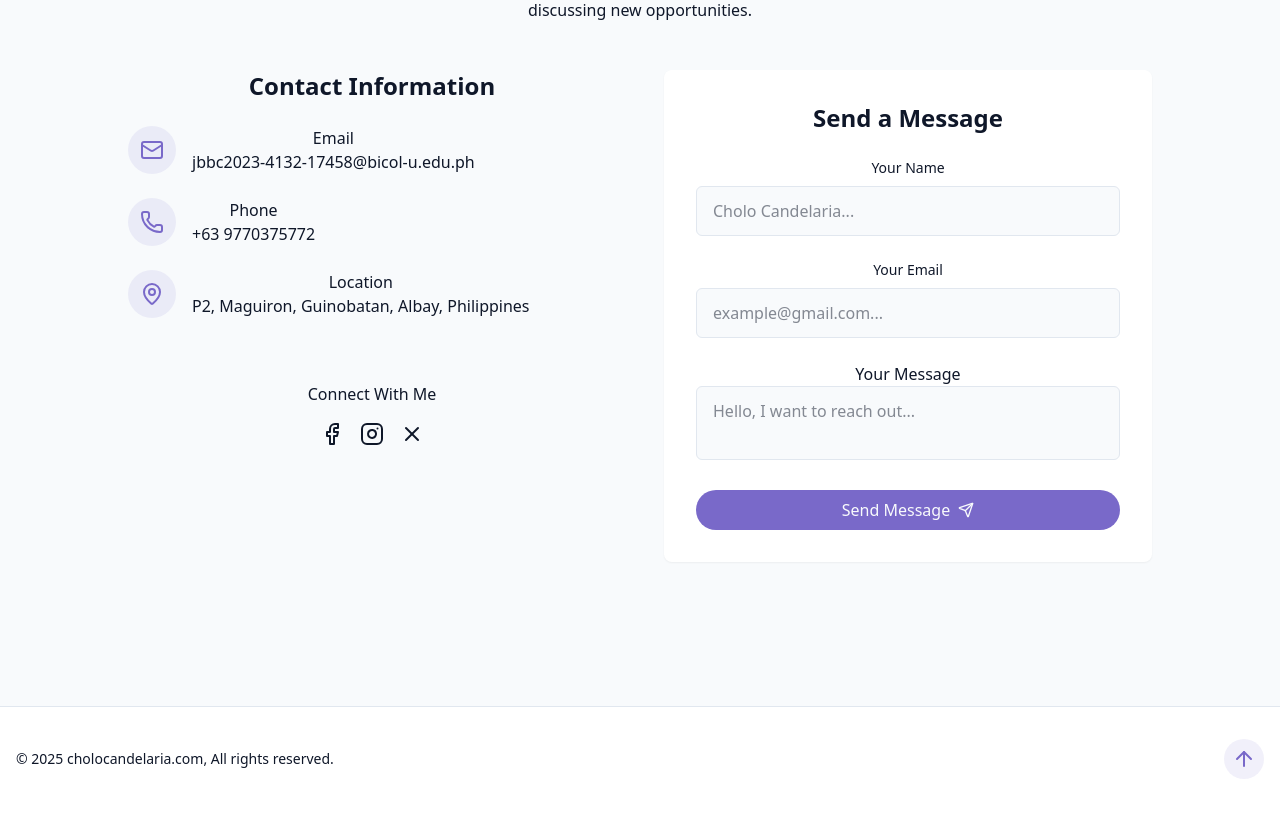
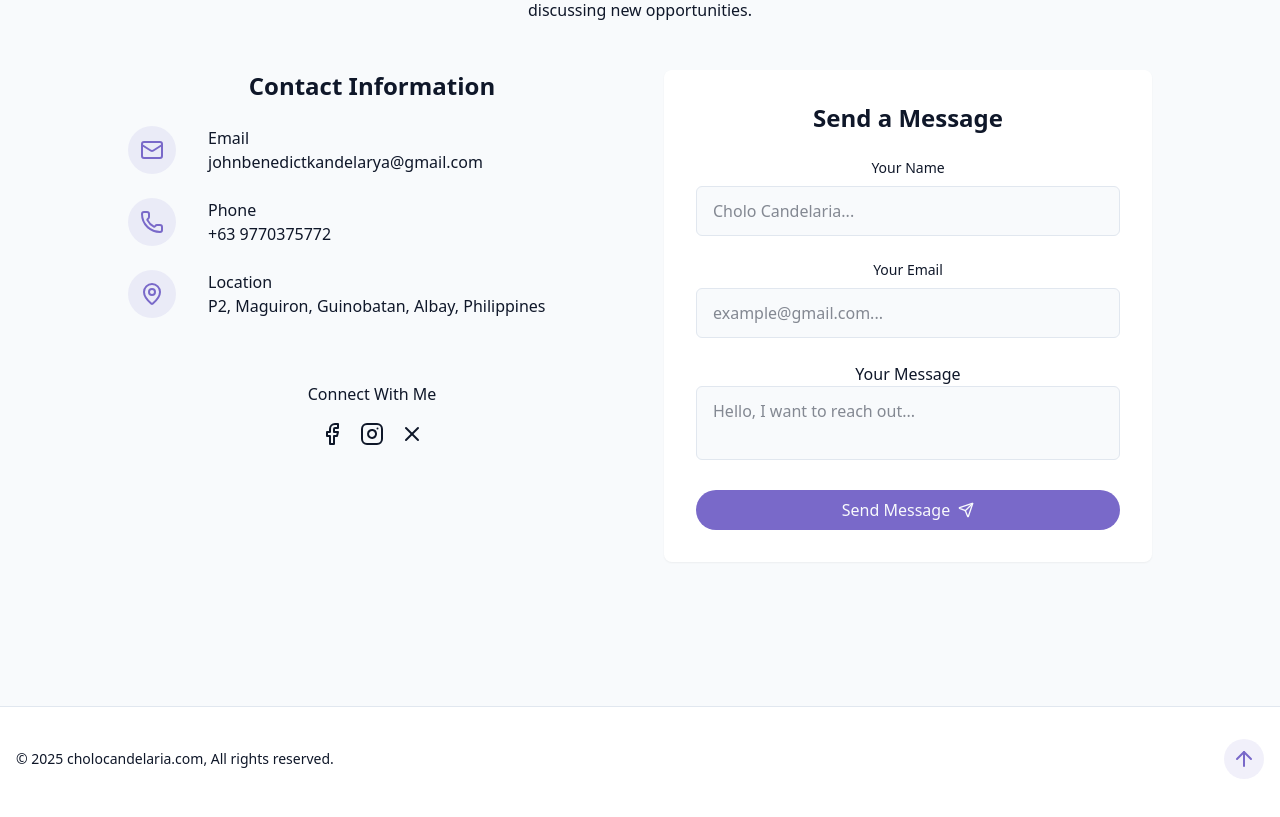
Before and after one commit to ochlzo/personal-portfolio, a React (Vite) app: page / in a window 1280 px wide. Shown: the part 3620-4437 px from the top of the page. Built offline with nearby package versions, Linux system fonts and the light colour scheme.

Commit message:
updated contact details positioning

```diff
--- a/src/components/ContactSection.jsx
+++ b/src/components/ContactSection.jsx
@@ -47,26 +47,26 @@ export const ContactSection = () => {
               </h3>
 
               <div className="space-y-6">
-                <div className="flex items-start space-x-4">
+                <div className="flex items-center space-x-8">
                   <div className="p-3 rounded-full bg-primary/10">
                     <Mail className="h-6 w-6 text-primary" />
                   </div>
-                  <div>
+                  <div className="text-left w-full">
                     <h4 className="font-medium">Email</h4>
                     <a
-                      href="mailto:jbbc2023-4132-17458@bicol-u.edu.ph"
+                      href="mailto:johnbenedictkandelarya@gmail.com"
                       className="text-muted-foreground hover:text-primary transition-colors"
                     >
-                      jbbc2023-4132-17458@bicol-u.edu.ph
+                      johnbenedictkandelarya@gmail.com
                     </a>
                   </div>
                 </div>
 
-                <div className="flex items-start space-x-4">
+                <div className="flex items-center space-x-8">
                   <div className="p-3 rounded-full bg-primary/10">
                     <Phone className="h-6 w-6 text-primary" />
                   </div>
-                  <div>
+                  <div className="text-left w-full">
                     <h4 className="font-medium">Phone</h4>
                     <a
                       href="tel:+639770375772"
@@ -77,11 +77,11 @@ export const ContactSection = () => {
                   </div>
                 </div>
 
-                <div className="flex items-start space-x-4">
+                <div className="flex items-center space-x-8">
                   <div className="p-3 rounded-full bg-primary/10">
                     <MapPin className="h-6 w-6 text-primary" />
                   </div>
-                  <div>
+                  <div className="text-left w-full">
                     <h4 className="font-medium">Location</h4>
                     <p className="text-muted-foreground hover:text-primary transition-colors cursor-pointer">
                       P2, Maguiron, Guinobatan, Albay, Philippines
```
